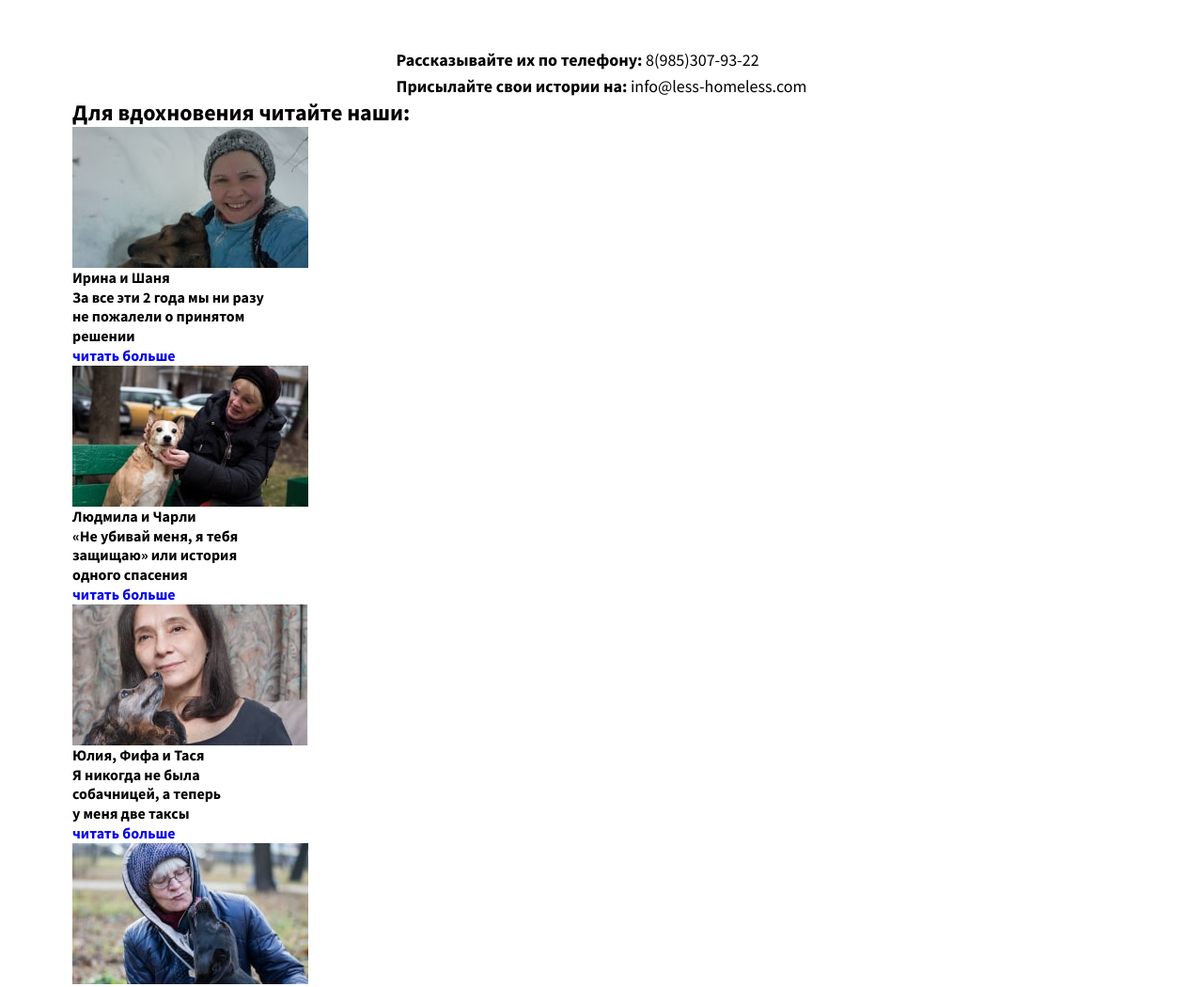
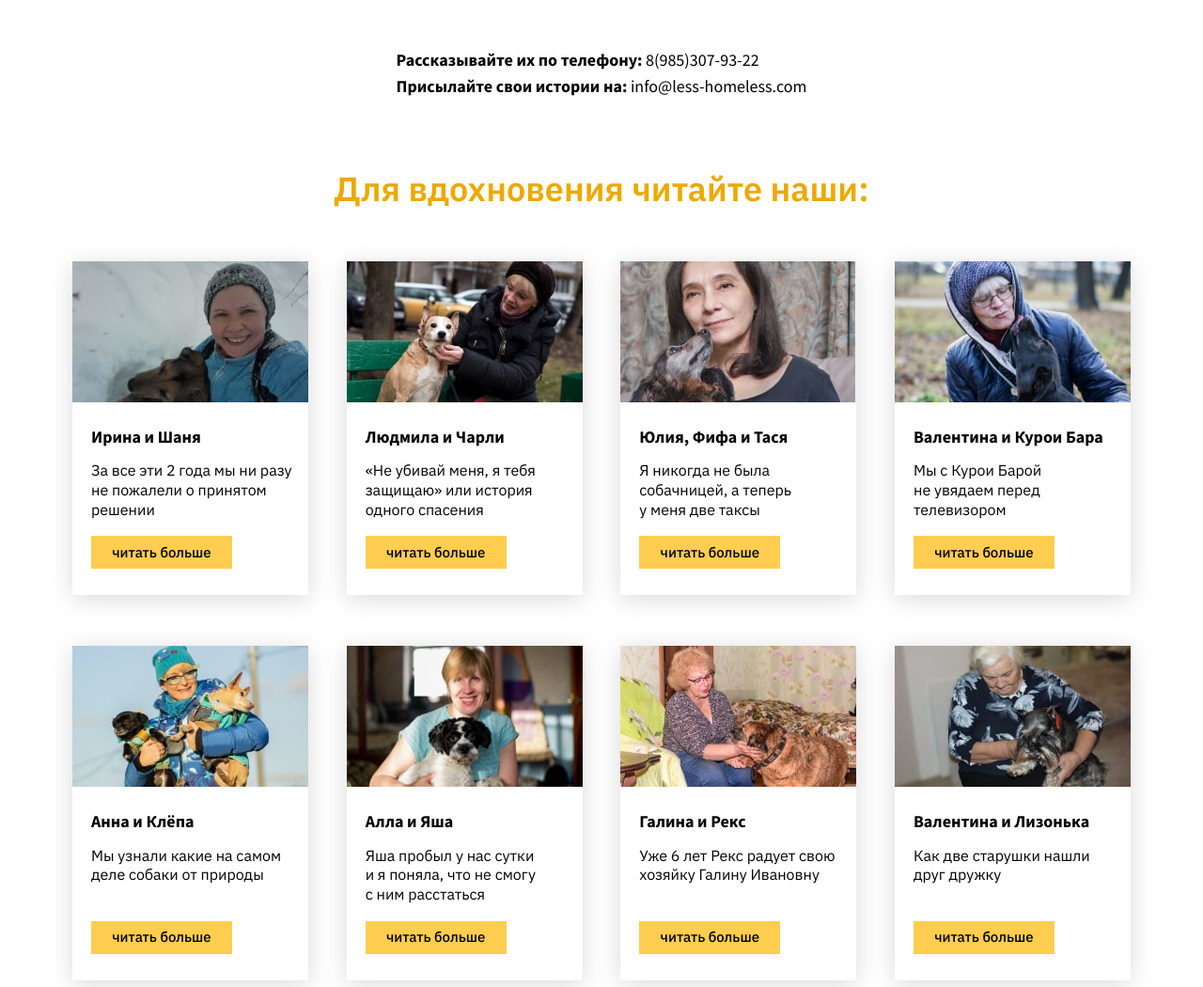
Before and after one commit to Anton1922/Tell-your-story, a website: page dist/index.html in a window 1280 px wide. Shown: the part 1024-2074 px from the top of the page at 94% size. Drawn offline with nearby package versions, Linux system fonts and the light colour scheme; files that its build step writes are made by us from their sources.

Commit message:
imported styles for card of story and section 'inspiration'

```diff
--- a/src/sass/style.scss
+++ b/src/sass/style.scss
@@ -3,4 +3,6 @@
 @import 'base/common';
 @import 'components/header';
 @import 'components/connect';
+@import 'components/inspiration';
+@import 'components/card';
 @import 'components/subscribe';
```
